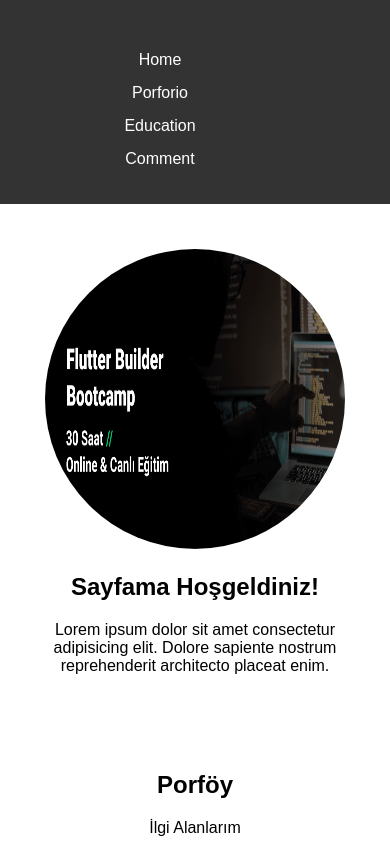
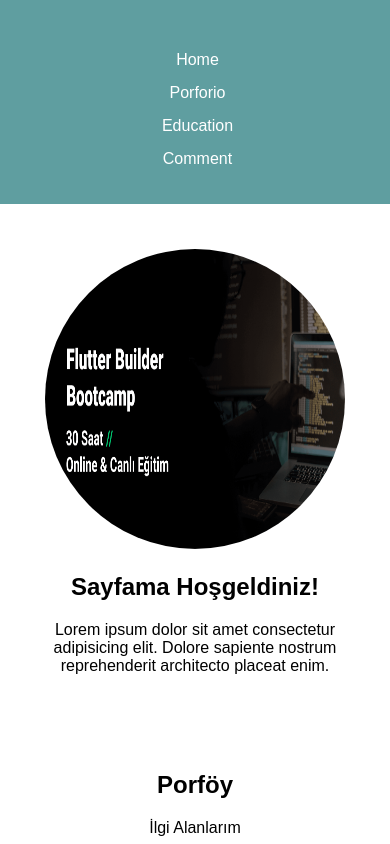
Before and after one commit to muslumhanerol/simple_portfolio_page, a plain HTML site: page simple_portfolio_page.html in a window 390 px wide. Shown: the top 844 px of the page. Drawn offline with Linux system fonts and the light colour scheme.

Commit message:
Update simple_portfolio_page.html

```diff
--- a/simple_portfolio_page.html
+++ b/simple_portfolio_page.html
@@ -219,6 +219,10 @@
 
 
             /* NavBar Media Start */
+            header {
+                background-color: cadetblue;
+            }
+
             .navbar ul {
                 flex-direction: column;
                 align-items: center;
@@ -226,7 +230,7 @@
 
             .navbar ul li {
                 margin-top: 15px;
-                margin-right: 125px;
+                margin-right: 50px;
             }
 
             /* NavBar Media End */
```
